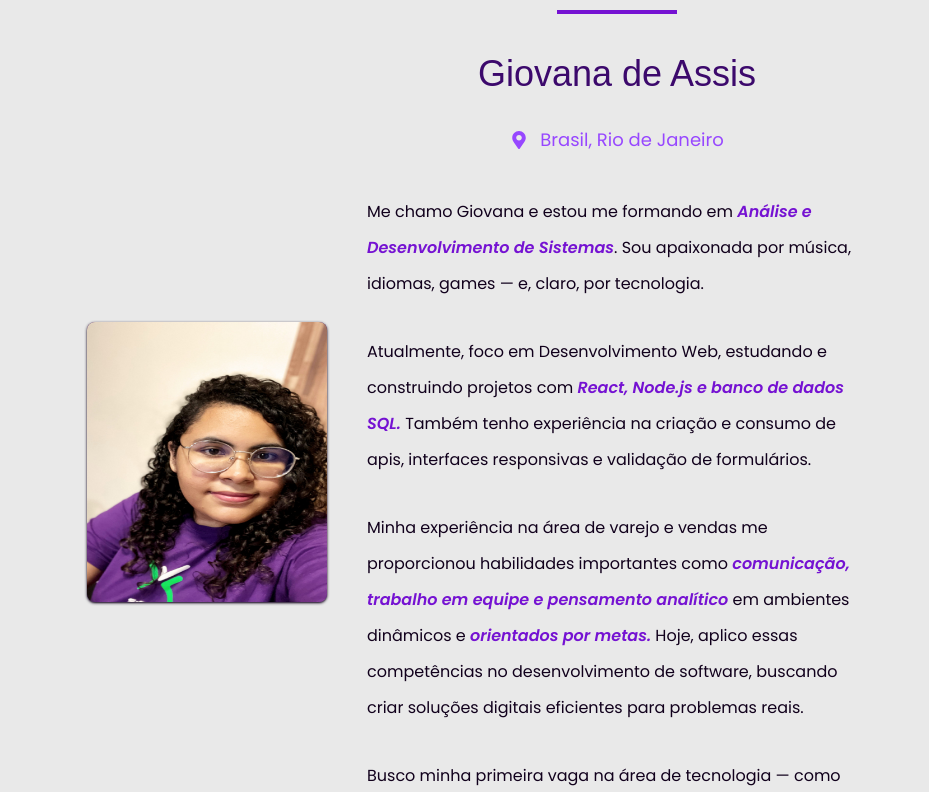
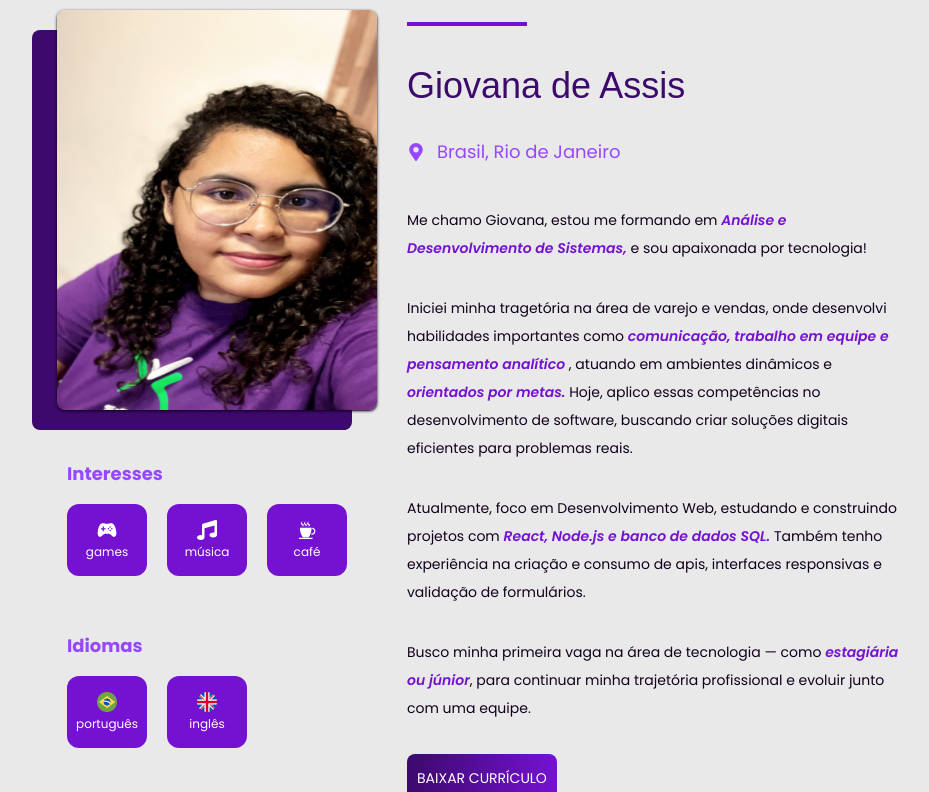
Before and after one commit to giovanaassis/my_portfolio, a React (Vite) app: page / in a window 1280 px wide. Shown: the part 860-1652 px from the top of the page, without its empty margins (163-1092 px from the left). Built offline with nearby package versions, Linux system fonts and the light colour scheme; a web font is replaced by a local one.

Commit message:
refactor: update all about me section

```diff
--- a/src/components/AboutMeSection.tsx
+++ b/src/components/AboutMeSection.tsx
@@ -1,40 +1,84 @@
 import ProfileImage from "@/assets/profile-image.jpg";
 import { motion } from "motion/react";
 import { FaMapMarkerAlt } from "react-icons/fa";
+import { IoGameController } from "react-icons/io5";
+import { FaMusic } from "react-icons/fa";
+import { GiCoffeeCup } from "react-icons/gi";
+import BrazilFlag from "@/assets/brasil.png";
+import UKFlag from "@/assets/united-kingdom.png";
 
 function AboutMeSection() {
   return (
-    <section id="sobre mim" className="scroll-mt-30 text-center">
+    <section id="sobre mim" className="scroll-mt-30 text-center w-full">
       <h2 className="subtitle">
         Quem sou <span className="highlightText">eu?</span>
       </h2>
       <p>Um pouco da minha história</p>
 
-      <div className="flex flex-col md:flex-row gap-10 items-center justify-center mt-20 text-center leading-9">
+      <div className="flex flex-col lg:flex-row gap-10 items-center justify-center mt-20 text-center">
+        <div className="flex flex-col items-center">
+          {/* PROFILE IMAGE */}
           <motion.div
-          // className="w-60 h-60 rounded-full overflow-hidden border-4 border-primary-purple shrink-0"
-          className="w-60 h-70 relative"
+            className="w-60 h-70 relative md:w-80 md:h-[400px] md:self-start "
             initial={{ x: -50, opacity: 0 }}
             whileInView={{ x: 0, opacity: 1 }}
-          transition={{ duration: 0.8 }}
+            transition={{ duration: 0.6 }}
             viewport={{ amount: 0.5, once: true }}
           >
-          <div className="bg-secondary-purple w-full h-full absolute  z-0 rounded-lg" />
-
-          {/* JUST FOR MOBILE */}
-          <span className="absolute inline-flex opaci-75 -right-1 h-4 w-4 rounded-full bg-green-500 -top-2 z-15 animate-ping lg:hidden"></span>
-          <span className="absolute inline-flex opaci-75 -right-1 h-4 w-4 rounded-full bg-green-500 -top-2 z-15 lg:hidden"></span>
-
-          <img
+            {/* PURPLE BACKGROUND */}
+            <motion.div
+              initial={{ x: 0, y: 0 }}
+              whileInView={{ x: -15, y: 10 }}
+              transition={{ duration: 0.5, delay: 0.6 }}
+              viewport={{ once: true }}
+              className="bg-secondary-purple w-full h-full absolute z-0 rounded-lg"
+            />
+            <motion.img
+              initial={{ x: 0, y: 0 }}
+              whileInView={{ x: 10, y: -10 }}
+              transition={{ duration: 0.5, delay: 0.6 }}
+              viewport={{ once: true, amount: 0.5 }}
               src={ProfileImage}
               alt="my-profile-image"
               className="w-full h-full object-cover relative z-10 rounded-lg shadow-dark-purple shadow-sm"
             />
           </motion.div>
 
+          {/* INFO EXTRA */}
+          <div>
+            <h4>Interesses</h4>
+            <div className="flex gap-5">
+              <div className="smallCard">
+                <IoGameController size={30} />
+                <span>games</span>
+              </div>
+              <div className="smallCard">
+                <FaMusic size={30} />
+                <span>música</span>
+              </div>
+              <div className="smallCard">
+                <GiCoffeeCup size={30} />
+                <span>café</span>
+              </div>
+            </div>
+
+            <h4>Idiomas</h4>
+            <div className="flex gap-5">
+              <div className="smallCard">
+                <img src={BrazilFlag} alt="brazil flag" className="w-5" />
+                <span>português</span>
+              </div>
+              <div className="smallCard">
+                <img src={UKFlag} alt="united kingdom flag" className="w-5" />
+                <span>inglês</span>
+              </div>
+            </div>
+          </div>
+        </div>
+
         {/* ABOUT ME TEXT */}
         <motion.div
-          className="w-full sm:w-[400px] md:w-[500px] md:text-left flex flex-col items-center "
+          className="w-full sm:w-[400px] lg:text-left flex flex-col items-center text-sm md:w-[500px] lg:items-start leading-7"
           initial={{ x: 50, opacity: 0 }}
           whileInView={{ x: 0, opacity: 1 }}
           transition={{ duration: 0.8 }}
@@ -42,32 +86,49 @@ function AboutMeSection() {
         >
           {/* STYLED LINE */}
           <span className="h-1 w-30 bg-primary-purple my-10"></span>
+
           <h3 className="font-bak text-secondary-purple dark:text-primary-purple">
             Giovana de Assis
           </h3>
           <div className="flex items-center gap-3 text-light-purple mb-10 text-lg">
             <FaMapMarkerAlt />
-            <h4>Brasil, Rio de Janeiro</h4>
+            <span>Brasil, Rio de Janeiro</span>
           </div>
 
           <motion.p
             initial={{ y: -50, opacity: 0 }}
             whileInView={{ y: 0, opacity: 1 }}
-            transition={{ duration: .8 }}
+            transition={{ duration: 0.8 }}
             viewport={{ amount: 0.5, once: true }}
           >
-            Me chamo Giovana e estou me formando em{" "}
+            Me chamo Giovana, estou me formando em{" "}
             <span className="highlightText">
-              Análise e Desenvolvimento de Sistemas
-            </span>
-            . Sou apaixonada por música, idiomas, games — e, claro, por
-            tecnologia.
+              Análise e Desenvolvimento de Sistemas,
+            </span>{" "}
+            e sou apaixonada por tecnologia!
           </motion.p>
 
           <motion.p
             initial={{ y: -50, opacity: 0 }}
             whileInView={{ y: 0, opacity: 1 }}
-            transition={{ duration: .8 }}
+            transition={{ duration: 0.8 }}
+            viewport={{ amount: 0.5, once: true }}
+          >
+            Iniciei minha tragetória na área de varejo e vendas, onde desenvolvi
+            habilidades importantes como{" "}
+            <span className="highlightText">
+              comunicação, trabalho em equipe e pensamento analítico
+            </span>{" "}
+            , atuando em ambientes dinâmicos e{" "}
+            <span className="highlightText">orientados por metas.</span> Hoje,
+            aplico essas competências no desenvolvimento de software, buscando
+            criar soluções digitais eficientes para problemas reais.
+          </motion.p>
+
+          <motion.p
+            initial={{ y: -50, opacity: 0 }}
+            whileInView={{ y: 0, opacity: 1 }}
+            transition={{ duration: 0.8 }}
             viewport={{ amount: 0.5, once: true }}
           >
             Atualmente, foco em Desenvolvimento Web, estudando e construindo
@@ -77,23 +138,6 @@ function AboutMeSection() {
             </span>{" "}
             Também tenho experiência na criação e consumo de apis, interfaces
             responsivas e validação de formulários.
-          </motion.p>
-
-          <motion.p
-            initial={{ y: -50, opacity: 0 }}
-            whileInView={{ y: 0, opacity: 1 }}
-            transition={{ duration: .8 }}
-            viewport={{ amount: 0.5, once: true }}
-          >
-            Minha experiência na área de varejo e vendas me proporcionou
-            habilidades importantes como{" "}
-            <span className="highlightText">
-              comunicação, trabalho em equipe e pensamento analítico
-            </span>{" "}
-            em ambientes dinâmicos e{" "}
-            <span className="highlightText">orientados por metas.</span> Hoje,
-            aplico essas competências no desenvolvimento de software, buscando
-            criar soluções digitais eficientes para problemas reais.
           </motion.p>
 
           <motion.p
--- a/src/index.css
+++ b/src/index.css
@@ -12,6 +12,7 @@
   /* TODO -> REPLACE THE LIGHT PURPLE */
   /* --color-light-purple: #c588ff; */
   --color-light-purple: #9747ff;
+  --color-lilac: #c191ffc9;
   --color-dark-purple: #11001c;
   --color-background: #e9e9e9;
   --color-word: #11001c;
@@ -99,6 +100,10 @@
     font-weight: 500;
     @apply text-dark-purple dark:text-light-purple text-4xl;
   }
+
+  h4 {
+    @apply text-xl md:text-lg mt-10 text-left text-light-purple font-bold;
+  }
 }
 
 @layer components {
@@ -144,7 +149,7 @@
     font-family: var(--font-bak);
     letter-spacing: 2px;
     margin-bottom: 10px;
-    @apply text-3xl;
+    @apply text-3xl md:text-5xl;
   }
 
   .iconsCircle {
@@ -206,6 +211,10 @@
     background-position: right;
   }
 
+  .smallCard {
+    @apply flex flex-col h-18 w-20 items-center justify-center bg-primary-purple dark:bg-lilac p-4 px-6 text-white rounded-xl text-xs my-4 gap-1;
+  }
+
   .techStacks {
     @apply text-primary-purple dark:text-word;
     display: flex;
```
Lines whose indentation alone changed are shown as unchanged.
